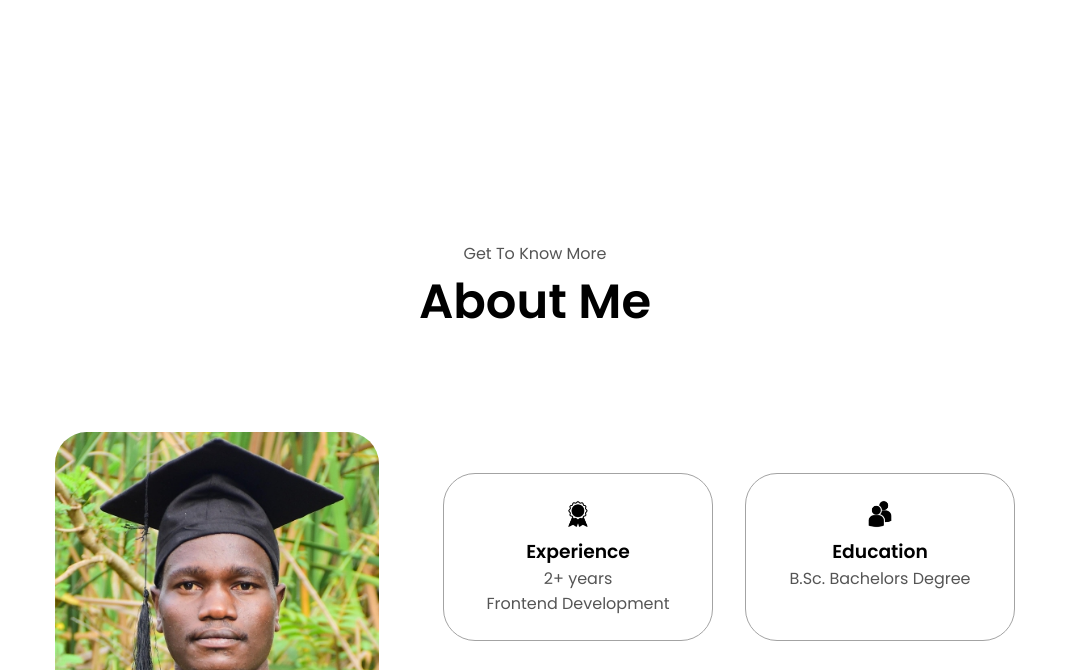
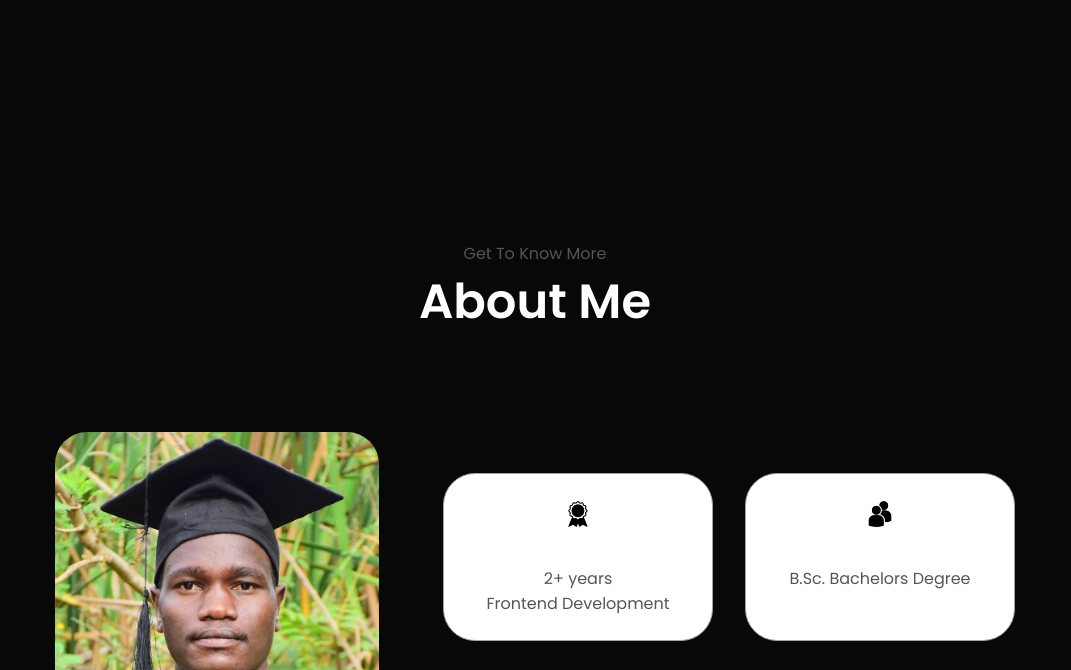
Before and after one commit to Victarr75/My-Portfolio, a plain HTML site: page index.html in a window 1280 px wide. Shown: the part 687-1357 px from the top of the page, without its empty margins (105-1176 px from the left). Drawn offline with Linux system fonts and the light colour scheme.

Commit message:
Update style.css

```diff
--- a/style.css
+++ b/style.css
@@ -9,6 +9,8 @@
 
 body {
   font-family: "Poppins", sans-serif;
+  background: #080808;
+  color: #fff;
 }
 
 html {
```
